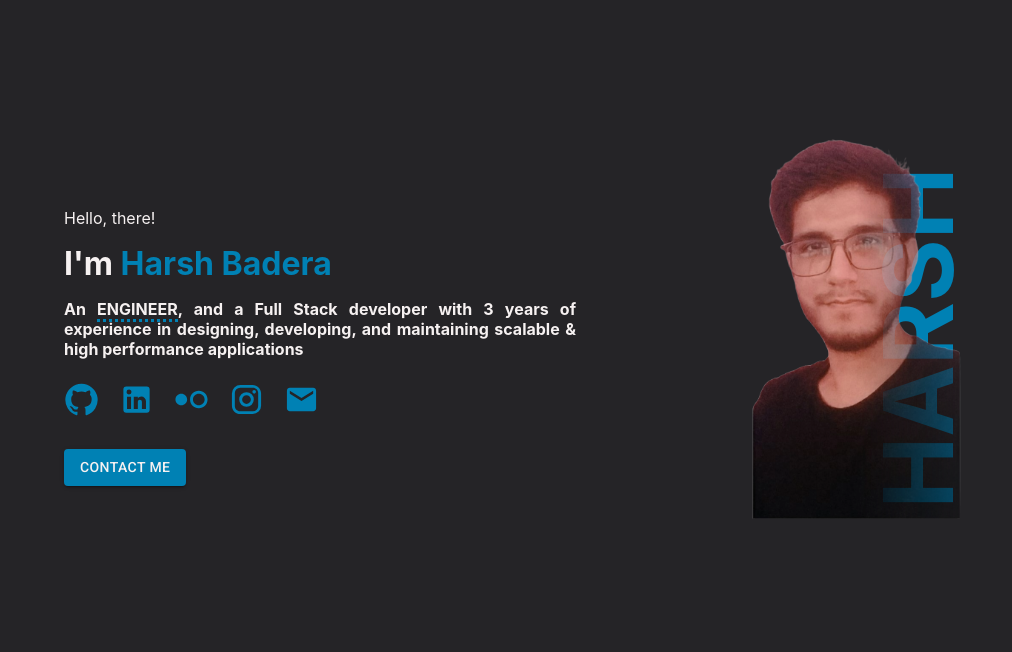
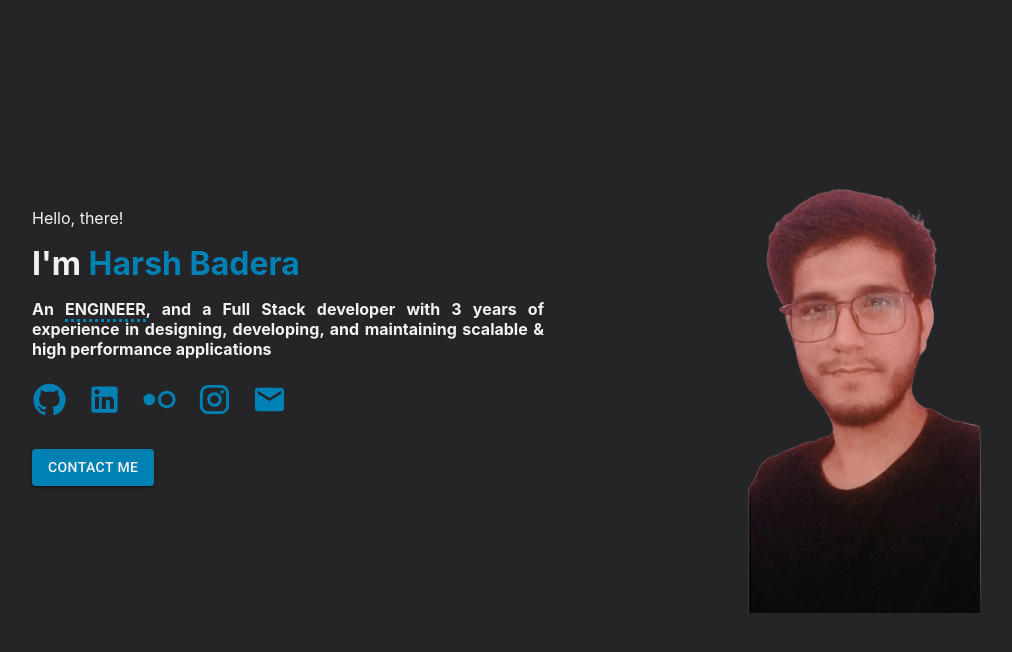
Before and after one commit to baderaharsh/my-portfolio, a React (Create React App) app: page / in a window 1280 px wide. Shown: the top 652 px of the page, without its empty margins (32-1044 px from the left). Built offline with nearby package versions, Linux system fonts and the light colour scheme.

Commit message:
Update image

```diff
--- a/src/landing/image/Image.module.css
+++ b/src/landing/image/Image.module.css
@@ -1,42 +1,30 @@
 .innerDivForImage {
-    height: 45vh;
-    width: 45vw;
-    padding: 0px;
-    margin: 0px;
+    width: 50vw;
+    height: 100vh;
+    text-align: center;
+    display: flex;
+    flex-direction: column;
+    justify-content: center;
+    align-items: center;
 }
 
-img {
-    mask-image: linear-gradient(to right, rgba(0, 0, 0, 1.0) 50%, transparent 100%);
+.image {
     margin: 0px;
     padding: 0px;
-    max-height: 50vh;
-    max-width: 50vw;
-    position: absolute;
-    right: 15vw;
-    top: 16vh;
-    z-index: 1;
+    max-height: 70%;
+    max-width: 70%;
+    position: relative;
+    animation-name: image-animation;
+    animation-duration: 1s;
+
 }
 
-.name {
-    margin: 0px;
-    margin-left: 5vw;
-    padding: 0px;
-    font-size: 12vh;
-    transform: rotate(-90deg);
-    position: absolute;
-    right: 12.5vw;
-    top: 35vh;
-    animation-name: slide-up;
-    animation-duration: 1.5s;
-    color: #0081B4;
-    z-index: 0;
-}
-
-@keyframes slide-up {
-	from {
-        top: 45vh;
-    }
-    to {
-        top: 35vh;
+@keyframes image-animation {
+    from {
+        top: 40px;
+        opacity: 0.5;
+    } to {
+        top: 0px;
+        opacity: 1;
     }
 }
--- a/src/landing/image/Image.tsx
+++ b/src/landing/image/Image.tsx
@@ -4,8 +4,7 @@ import classes from "./Image.module.css"
 function Image() {
     return <div className={classes.divForImg}>
         <div className={classes.innerDivForImage}>
-            <img src="/harsh.png" alt="me" className={classes.img} />
-            <h1 className={classes.name}>HARSH</h1>
+            <img src="/harsh.png" alt="me" className={classes.image} />
         </div>
     </div>
 }
```
